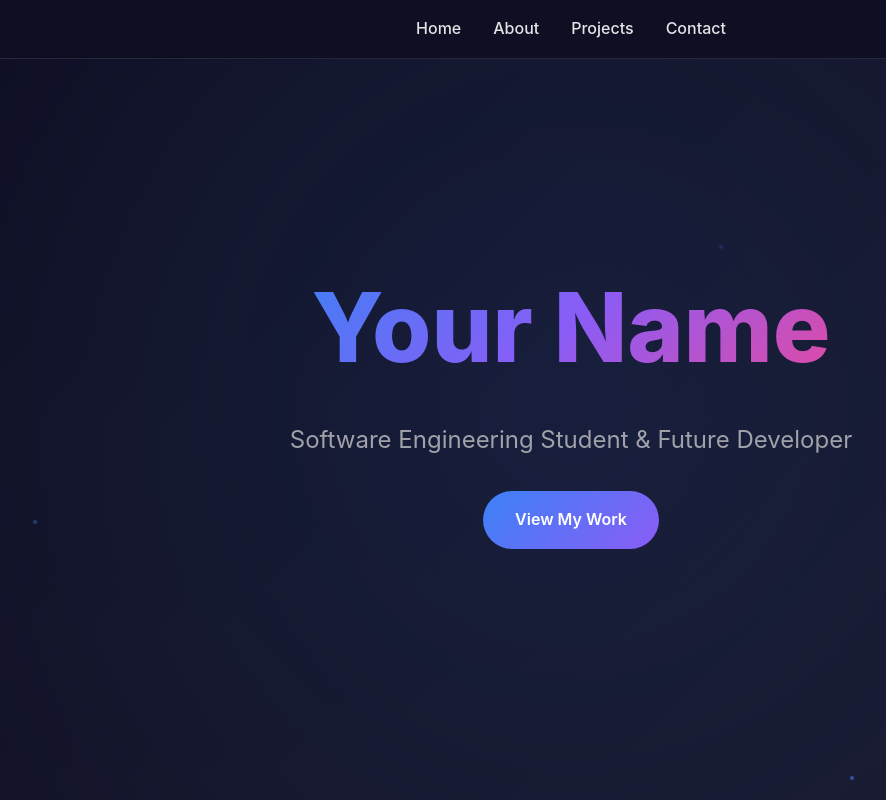
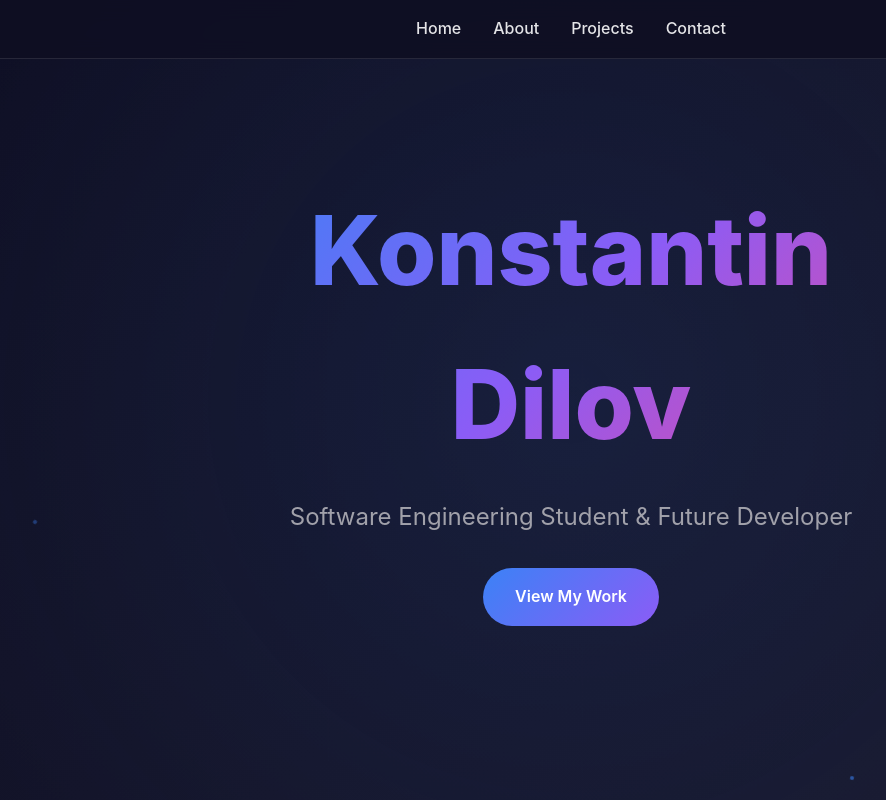
Before and after one commit to kdilov/kdilov.github.io, a plain HTML site: page index.html in a window 1280 px wide. Shown: the top 800 px of the page, without its empty margins (69-955 px from the left). Drawn offline with Linux system fonts and the light colour scheme.

Commit message:
Update title and name in index.html

```diff
--- a/index.html
+++ b/index.html
@@ -3,7 +3,7 @@
 <head>
     <meta charset="UTF-8">
     <meta name="viewport" content="width=device-width, initial-scale=1.0">
-    <title>Your Name - Software Engineer</title>
+    <title>Konstantin Dilov - Software Engineer</title>
     <style>
         * {
             margin: 0;
@@ -364,7 +364,7 @@
 
     <section id="home" class="hero">
         <div class="hero-content">
-            <h1>Your Name</h1>
+            <h1>Konstantin Dilov</h1>
             <p>Software Engineering Student & Future Developer</p>
             <a href="#projects" class="cta-button">View My Work</a>
         </div>
```
